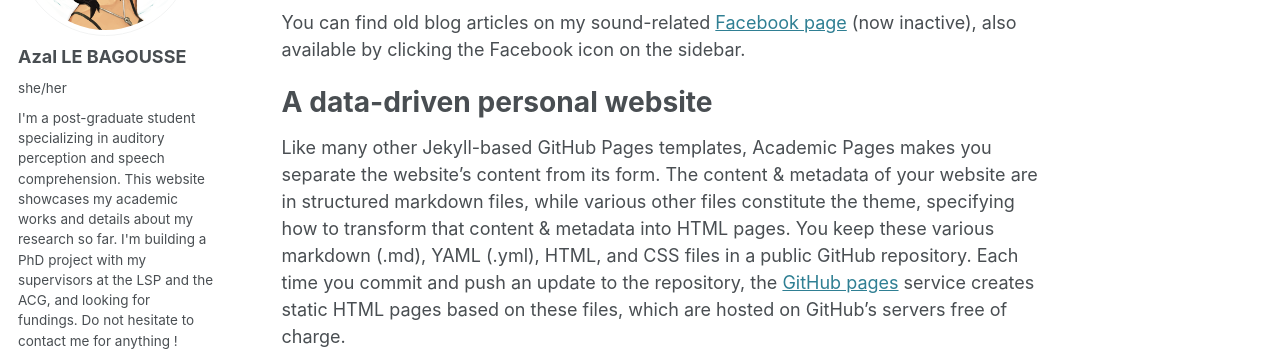
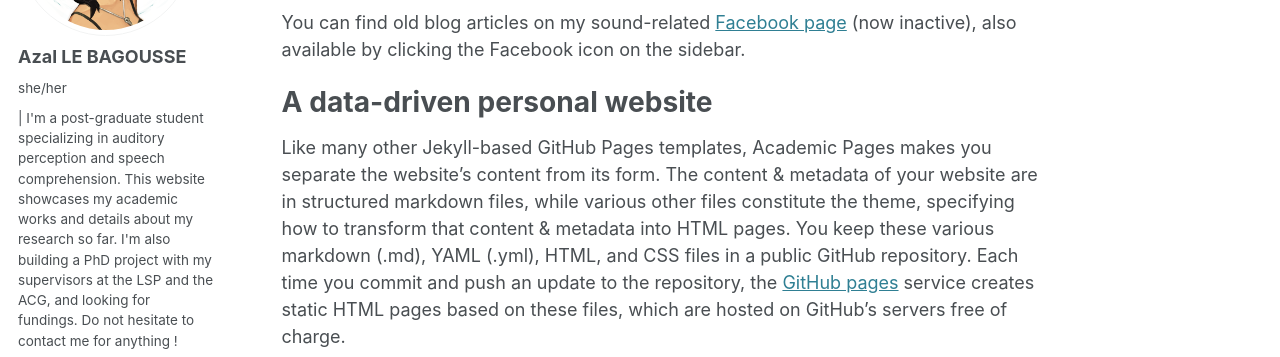
Before and after one commit to azallb/azallb.github.io, a Jekyll site: the page built from _pages/about.md, in a window 1280 px wide. Shown: the part 238-595 px from the top of the page. Built offline with Jekyll 4.4.1, drawn with Linux system fonts in a browser that asks for light colours.

Commit message:
config bio

```diff
--- a/_config.yml
+++ b/_config.yml
@@ -25,7 +25,9 @@ author:
   avatar           : "my_avatar2.png"
   name             : "Azal LE BAGOUSSE"
   pronouns         : "she/her"
-  bio              : "I'm a post-graduate student specializing in auditory perception and speech comprehension. This website showcases my academic works and details about my research so far. I'm building a PhD project with my supervisors at the LSP and the ACG, and looking for fundings. Do not hesitate to contact me for anything !"
+  bio              : "|
+                    I'm a post-graduate student specializing in auditory perception and speech comprehension. This website showcases my academic works and details about my research so far.
+                    I'm also building a PhD project with my supervisors at the LSP and the ACG, and looking for fundings. Do not hesitate to contact me for anything !"
   location         : "ENS Paris / NCL Med School"
   employer         : "LSP, DEC / Auditory Cog Group"
   uri              : # URL
```
